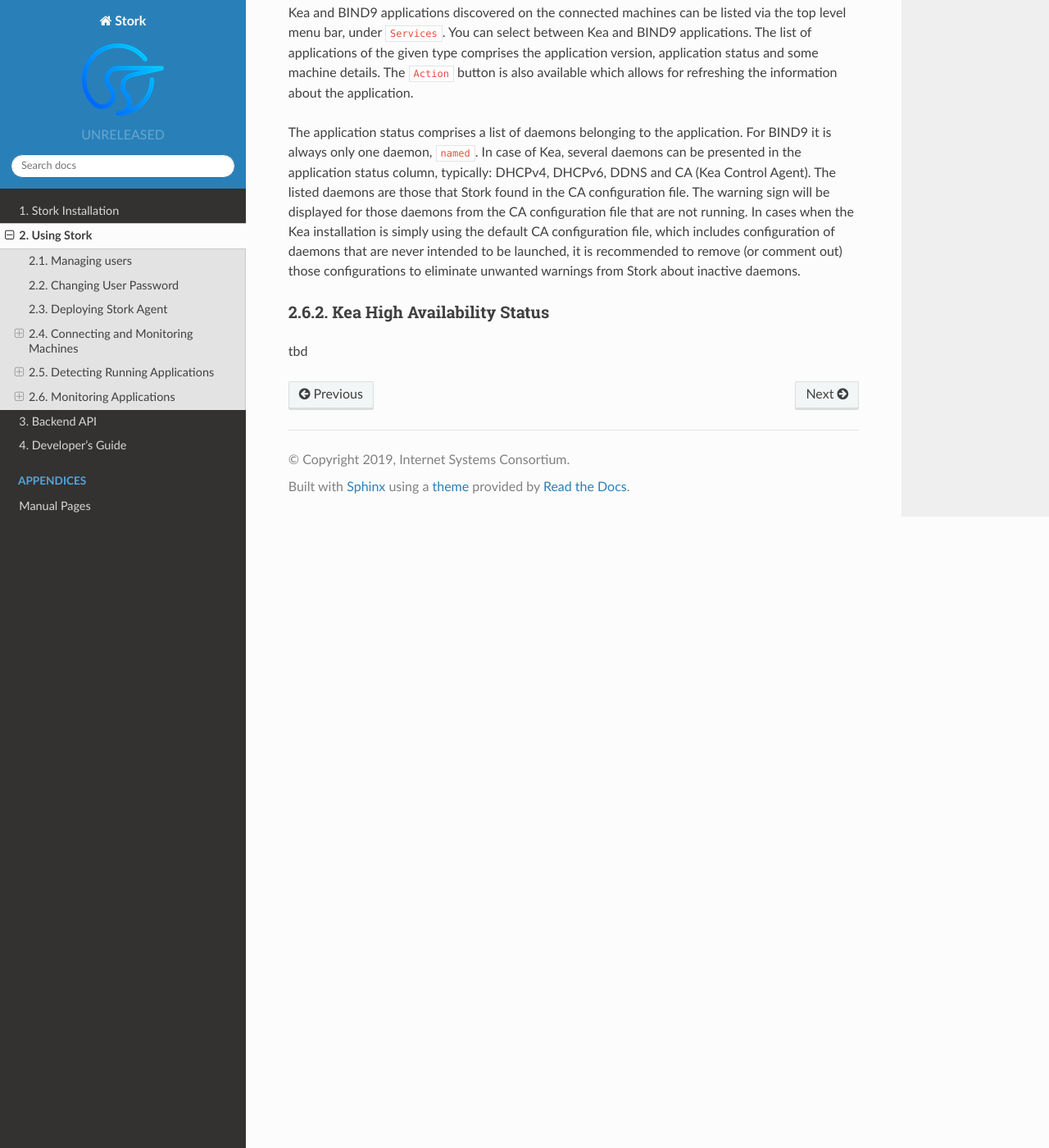
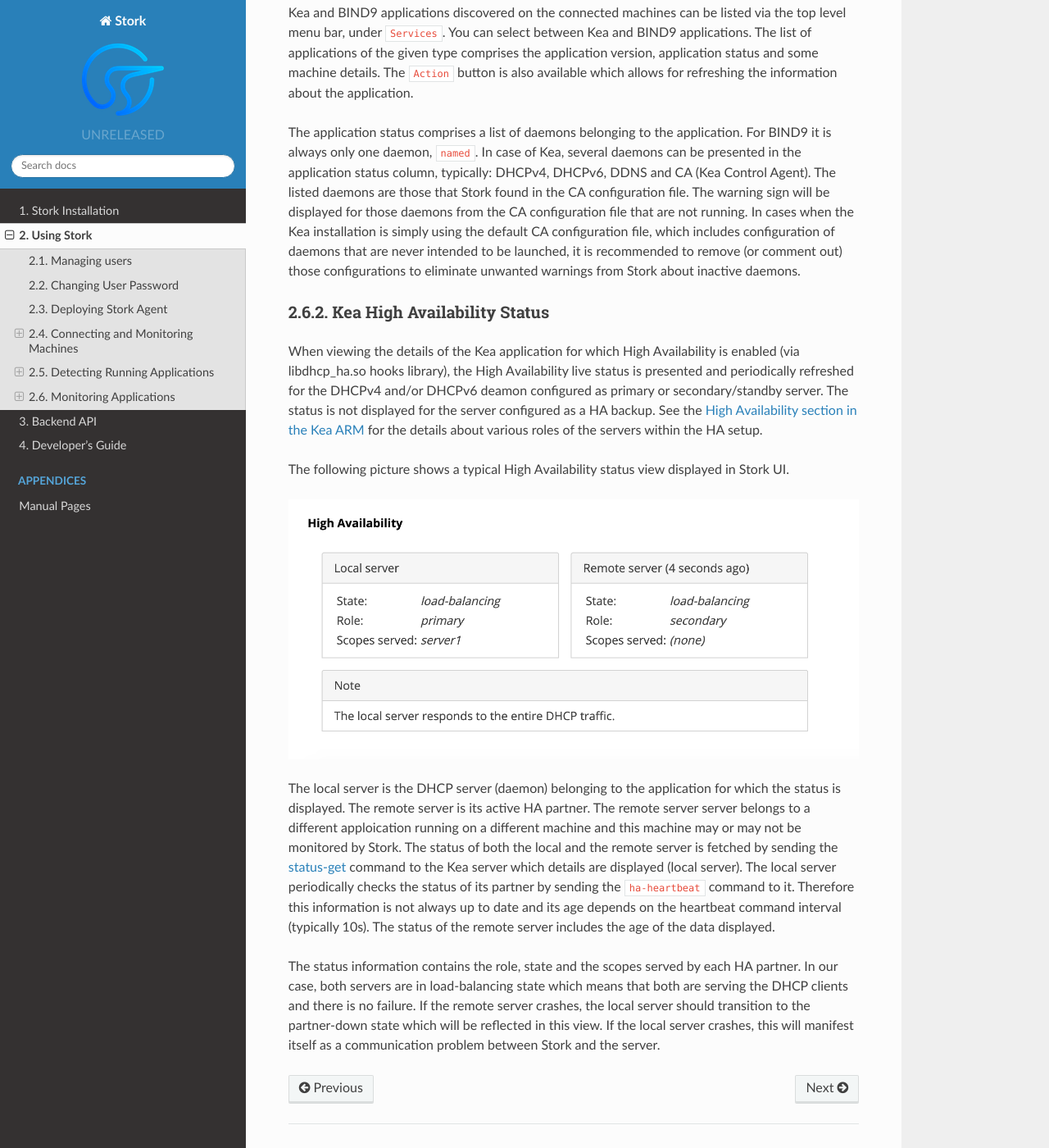
Before and after one commit to isc-projects/stork, a Sphinx documentation site: the page built from doc/usage.rst, in a window 1280 px wide and 1400 px high, scrolled down 3409 px. Shown: the whole window at 82% size. Built offline with Sphinx 7.4.7 and the Read the Docs theme 2.0.0, drawn with Linux system fonts in a browser that asks for light colours.

Commit message:
[#122] Added section about HA monitoring

```diff
--- a/doc/usage.rst
+++ b/doc/usage.rst
@@ -172,4 +172,36 @@
 Kea High Availability Status
 ~~~~~~~~~~~~~~~~~~~~~~~~~~~~
 
-tbd
+When viewing the details of the Kea application for which High Availability is enabled
+(via libdhcp_ha.so hooks library), the High Availability live status is presented
+and periodically refreshed for the DHCPv4 and/or DHCPv6 deamon configured as primary
+or secondary/standby server. The status is not displayed for the server configured
+as a HA backup. See the `High Availability section in the Kea ARM <https://kea.readthedocs.io/en/latest/arm/hooks.html#ha-high-availability>`_ for the details about various roles of the servers
+within the HA setup.
+
+The following picture shows a typical High Availability status view displayed in
+Stork UI.
+
+.. figure:: static/kea-ha-status.png
+   :alt: High Availability status example
+
+
+The local server is the DHCP server (daemon) belonging to the application for which
+the status is displayed. The remote server is its active HA partner. The remote
+server server belongs to a different apploication running on a different machine
+and this machine may or may not be monitored by Stork. The status of both the
+local and the remote server is fetched by sending the
+`status-get <https://kea.readthedocs.io/en/latest/arm/hooks.html#the-status-get-command>`_
+command to the Kea server which details are displayed (local server). The local
+server periodically checks the status of its partner by sending the
+``ha-heartbeat`` command to it. Therefore this information is not always up to
+date and its age depends on the heartbeat command interval (typically 10s). The
+status of the remote server includes the age of the data displayed.
+
+The status information contains the role, state and the scopes served by each
+HA partner. In our case, both servers are in load-balancing state which
+means that both are serving the DHCP clients and there is no failure. If the
+remote server crashes, the local server should transition to the partner-down
+state which will be reflected in this view. If the local server crashes, this
+will manifest itself as a communication problem between Stork and the
+server.
```
Also changed, not shown: doc/static/kea-ha-status.png (added).
